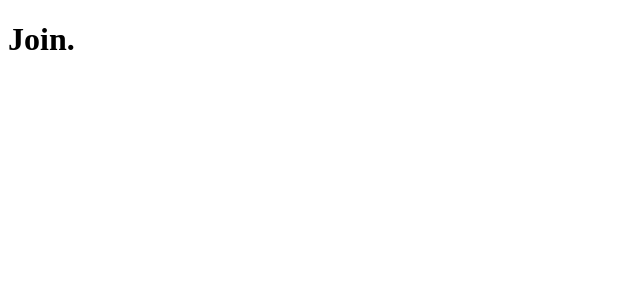
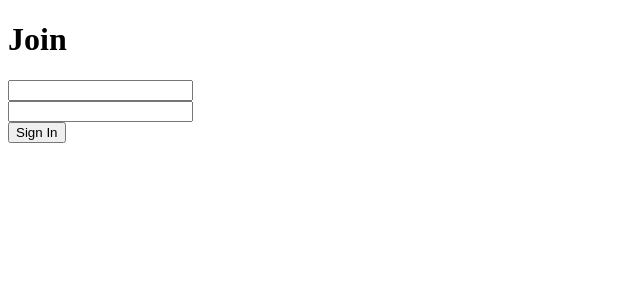
Before and after one commit to eltoncrego/chatroom, a React (Create React App) app in the folder client/: page / in a window 1280 px wide. Shown: the top 300 px of the page, without its empty margins (0-640 px from the left). Built offline with nearby package versions, Linux system fonts and the light colour scheme.

Commit message:
Init basic structure of join page

```diff
--- a/client/src/components/Join.js
+++ b/client/src/components/Join.js
@@ -1,7 +1,42 @@
-import React from 'react';
+import React, { useState } from 'react';
+import {Link} from 'react-router-dom';
 
-const Join = () => (
-  <h1>Join.</h1>
-);
+const Join = () => {
+  const [name, setName] = useState('');
+  const [room, setRoom] = useState('');
+
+  return(
+    <div className='join'>
+      <div className='join-container'>
+        <h1 className='join__heading'>Join</h1>
+        <div>
+          <input
+            placeholder=''
+            className='join__input'
+            type='text'
+            onChange={(event) => {
+              setName(event.target.value);
+            }}
+          />
+        </div>
+        <div>
+          <input
+            placeholder=''
+            className='join__input element--margin-16'
+            type='text'
+            onChange={(event) => {
+              setRoom(event.target.value);
+            }}/>
+        </div>
+        <Link
+          onClick={event => (!name || !room) ? event.preventDefault() : null}
+          to={`/chat?name=${name}&room=${room}`}
+        >
+          <button className="button element--margin-16" type="submit">Sign In</button>
+        </Link>
+      </div>
+    </div>
+  );
+}
 
 export default Join;
```
